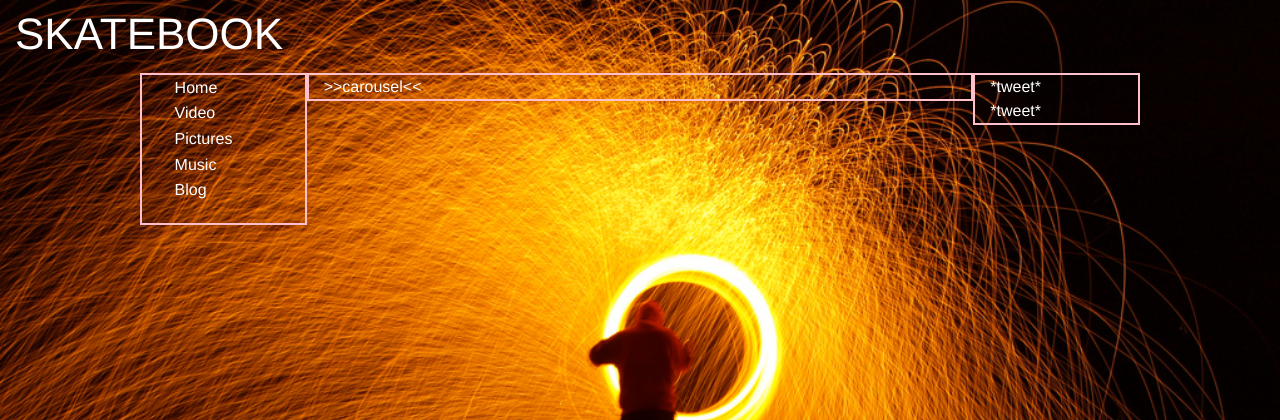
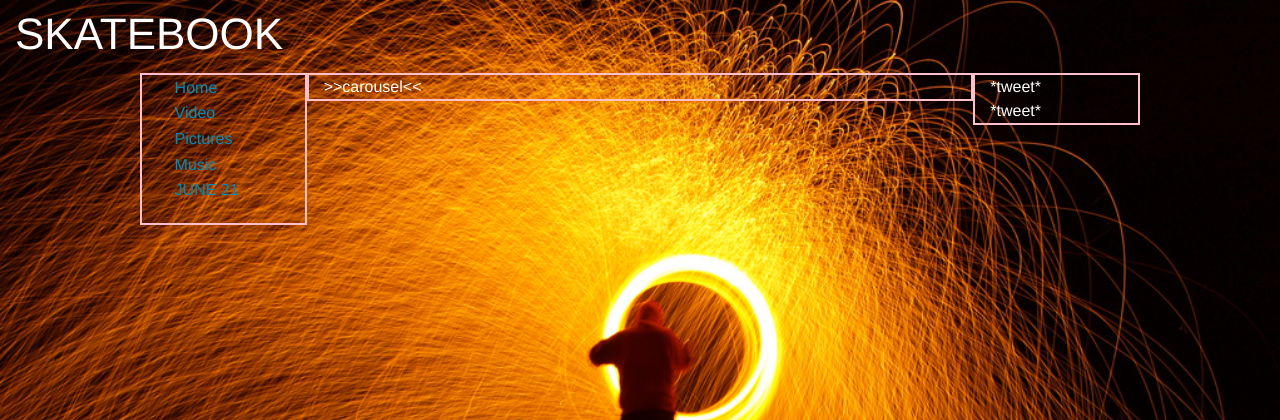
Before and after one commit to barreyro/skatebook, a Sinatra app: page / in a window 1280 px wide. Shown: the top 420 px of the page. Run offline with Sinatra, Linux system fonts and the light colour scheme; some libraries are stand-ins or nearby versions.

Commit message:
Add links for list items.

```diff
--- a/app/views/index.erb
+++ b/app/views/index.erb
@@ -1,11 +1,11 @@
 <div class="row">
   <div class="small-8 medium-2 large-2 columns" id="links" >
     <ul>
-      <li>Home</li>
-      <li>Video</li>
-      <li>Pictures</li>
-      <li>Music</li>
-      <li>Blog</li>
+      <li id="home_link"><a href="#">Home</a></li>
+      <li id="video_link"><a href="">Video</a></li>
+      <li id="pictures_link"><a href="#">Pictures</a></li>
+      <li id="music_link"><a href="#">Music</a></li>
+      <li id="gsbd_link"><a href="http://www.nike.com/us/en_us/c/skateboarding/go-skateboarding-day#YL4rIBlAmq-1">JUNE 21</a></li>
     </ul>
   </div>
 
```
